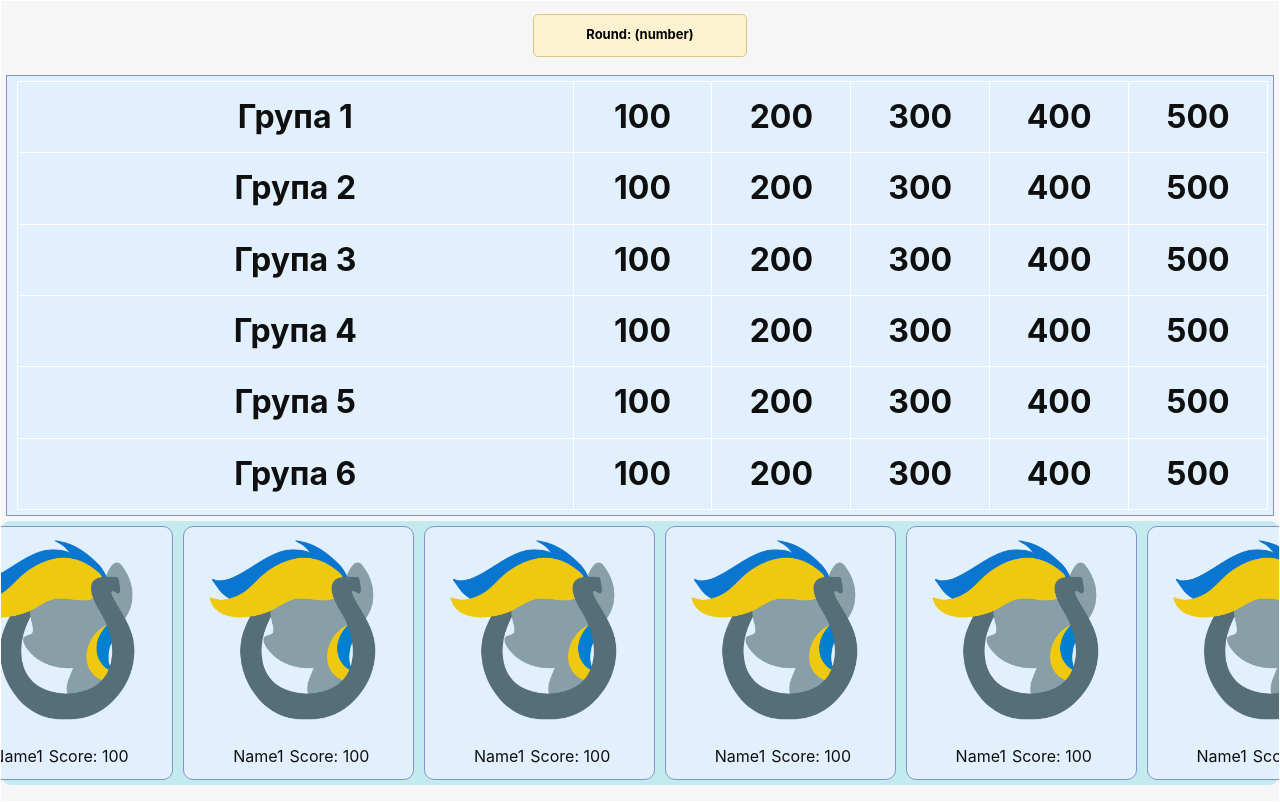
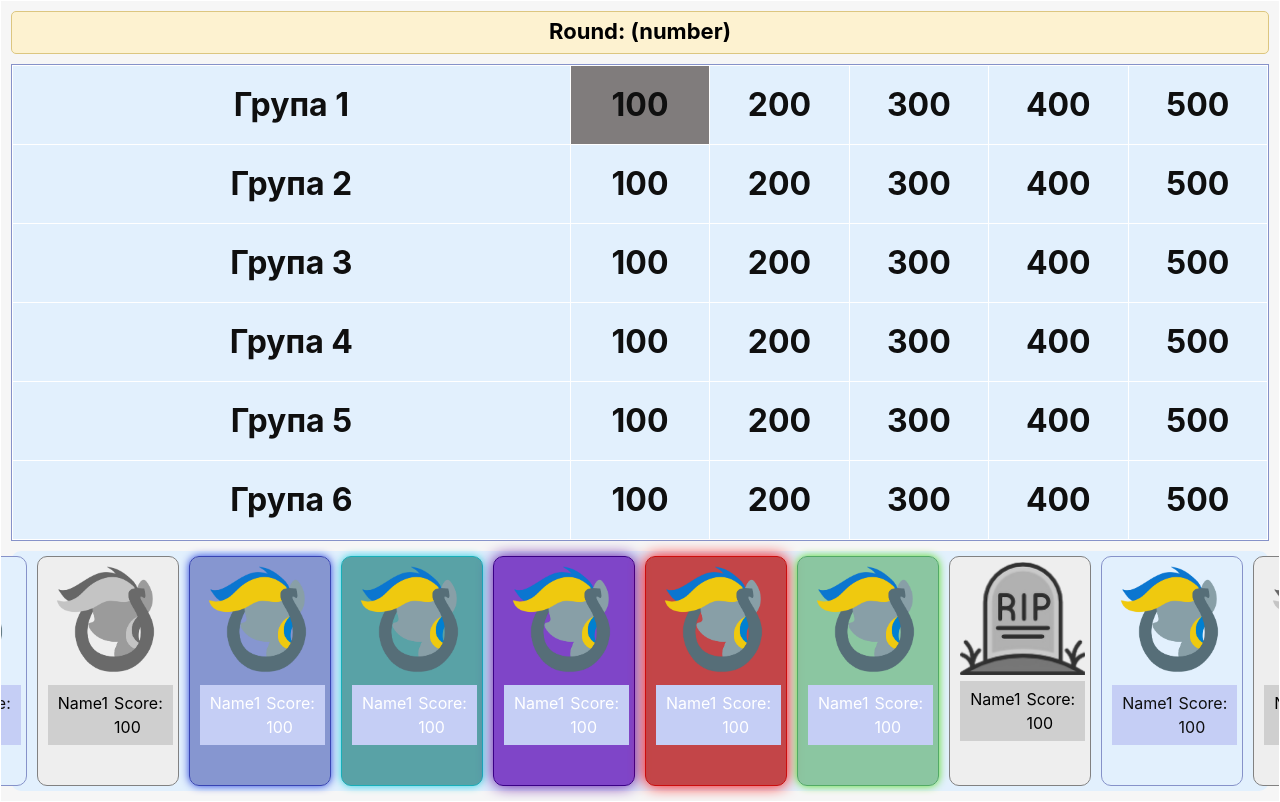
Before and after one commit to HalavicH/SVOJAK-HW-edition, a plain HTML site: page src/gameplay.html in a window 1280 px wide. Drawn offline with Linux system fonts and the light colour scheme.

Commit message:
front: Add user states

```diff
--- a/src/gameplay.html
+++ b/src/gameplay.html
@@ -20,7 +20,7 @@
                 <tbody>
                     <tr>
                         <td class="round-td-theme">Група 1</td>
-                        <td class="round-td-price">100</td>
+                        <td class="round-td-price used">100</td>
                         <td class="round-td-price">200</td>
                         <td class="round-td-price">300</td>
                         <td class="round-td-price">400</td>
@@ -83,75 +83,97 @@
                 </li>
             </ul>
         </div>
-        <div>
-            <ul id="player-list">
-                <li class="player-badge">
-                    <div class="items-block player-profile">
-                        <div>
-                            <img src="/assets/default-icon.png" alt="шото там" class="player-icon" >
+        <div id="player-list">
+            <div class="player-badge">
+                <div class="player-icon">
+                    <img src="/assets/default-icon.png" alt="шото там">
                 </div>
                 <div class="player-details">
                     <p class="player-details-name">Name1</p>
                     <p class="player-details-score">Score: 100</p>
                 </div>
             </div>
-                </li>
-                <li class="player-badge">
-                    <div class="items-block player-profile">
-                        <div>
-                            <img src="/assets/default-icon.png" alt="шото там" class="player-icon" >
+            <div class="player-badge inactive">
+                <div class="player-icon">
+                    <img src="/assets/default-icon.png" alt="шото там">
                 </div>
                 <div class="player-details">
                     <p class="player-details-name">Name1</p>
                     <p class="player-details-score">Score: 100</p>
                 </div>
             </div>
-                </li>
-                <li class="player-badge">
-                    <div class="items-block player-profile">
-                        <div>
-                            <img src="/assets/default-icon.png" alt="шото там" class="player-icon" >
+            <div class="player-badge first-response">
+                <div class="player-icon">
+                    <img src="/assets/default-icon.png" alt="шото там">
                 </div>
                 <div class="player-details">
                     <p class="player-details-name">Name1</p>
                     <p class="player-details-score">Score: 100</p>
                 </div>
             </div>
-                </li>
-                <li class="player-badge">
-                    <div class="items-block player-profile">
-                        <div>
-                            <img src="/assets/default-icon.png" alt="шото там" class="player-icon" >
+            <div class="player-badge topic-selection">
+                <div class="player-icon">
+                    <img src="/assets/default-icon.png" alt="шото там">
                 </div>
                 <div class="player-details">
                     <p class="player-details-name">Name1</p>
                     <p class="player-details-score">Score: 100</p>
                 </div>
             </div>
-                </li>
-                <li class="player-badge">
-                    <div class="items-block player-profile">
+            <div class="player-badge target-player">
                 <div>
-                            <img src="/assets/default-icon.png" alt="шото там" class="player-icon" >
+                    <img src="/assets/default-icon.png" alt="шото там">
+                </div class="player-icon">
+                <div class="player-details">
+                    <p class="player-details-name">Name1</p>
+                    <p class="player-details-score">Score: 100</p>
+                </div>
+            </div>
+            <div class="player-badge wrong-answer">
+                <div class="player-icon">
+                    <img src="/assets/default-icon.png" alt="шото там">
                 </div>
                 <div class="player-details">
                     <p class="player-details-name">Name1</p>
                     <p class="player-details-score">Score: 100</p>
                 </div>
             </div>
-                </li>
-                <li class="player-badge">
-                    <div class="items-block player-profile">
-                        <div>
-                            <img src="/assets/default-icon.png" alt="шото там" class="player-icon" >
+            <div class="player-badge correct-answer">
+                <div class="player-icon">
+                    <img src="/assets/default-icon.png" alt="шото там">
                 </div>
                 <div class="player-details">
                     <p class="player-details-name">Name1</p>
                     <p class="player-details-score">Score: 100</p>
                 </div>
             </div>
-                </li>
-            </ul>
+            <div class="player-badge game-over">
+                <div class="player-icon">
+                    <img src="/assets/game-over-picture.png" alt="шото там">
+                </div>
+                <div class="player-details">
+                    <p class="player-details-name">Name1</p>
+                    <p class="player-details-score">Score: 100</p>
+                </div>
+            </div>
+            <div class="player-badge">
+                <div class="player-icon">
+                    <img src="/assets/default-icon.png" alt="шото там">
+                </div>
+                <div class="player-details">
+                    <p class="player-details-name">Name1</p>
+                    <p class="player-details-score">Score: 100</p>
+                </div>
+            </div>
+            <div class="player-badge game-over">
+                <div class="player-icon">
+                    <img src="/assets/default-icon.png" alt="шото там">
+                </div>
+                <div class="player-details">
+                    <p class="player-details-name">Name1</p>
+                    <p class="player-details-score">Score: 100</p>
+                </div>
+            </div>
         </div>
     </div>
 </body>
--- a/src/styles/gameplay.css
+++ b/src/styles/gameplay.css
@@ -1,12 +1,13 @@
 @import "general.css";
 
-html, body {
+html,
+body {
     height: 100%;
     margin: 0;
     padding: 0;
     color: var(--text-color);
     background-color: var(--background-color);
-  }
+}
 
 .container {
     height: 100vh;
@@ -23,47 +24,118 @@ html, body {
 }
 
 #round-label {
-    margin-left: auto;
-    margin-right: auto;
-    font-size: 13px;
+    margin: 10px;
+    margin-bottom: 0;
+    font-size: 22px;
     border: solid 1px #DCC680;
     border-radius: 5px;
-    width: 212px;
     height: 27px;
     background-color: #FDF2D0;
     color: black;
     font-weight: bold;
     padding: 7px 0px 7px 0px;
     text-align: center;
+
 }
 
 
 #player-list {
     display: flex;
-    flex-direction: row;
+    flex-wrap: nowrap;
     justify-content: center;
     border-radius: 10px;
-    background-color: var(--modal-table-background-color);
+    background-color: var(--items-block-color);
     margin-top: auto;
+    height: 30vh;
+    margin: 10px;
+    margin-top: 0;
 }
 
 .player-badge {
+    display: flex;
+    flex-direction: column;
     box-sizing: border-box;
+
+    background-color: var(--items-block-color);
+    border: 1px solid var(--items-block-border-color);
     border-radius: 10px;
+    padding: 5px 5px 5px 10px;
+    margin: 5px;
+    max-width: 15%;
 }
 
+/* Statuses */
+.player-badge.inactive {
+    color: #000000;
+    filter: grayscale(100%);
+    border: 1px solid #818181;
+}
+
+.player-badge.game-over {
+    color: #000000;
+    filter: grayscale(100%);
+    border: 1px solid #818181;
+}
+
+.player-badge.first-response {
+    color: #ffffff;
+    background: rgba(45, 62, 163, 0.5);
+    border: 1px solid #3844b3;
+    box-shadow: 0 0 0.5em #243fdb;
+    transition: box-shadow 0.5s;
+}
+
+.player-badge.topic-selection {
+    color: #ffffff;
+    background: rgba(56, 143, 146, 0.8);
+    border: 1px solid #18afb9;
+    box-shadow: 0 0 0.5em #2dd1dd;
+    transition: box-shadow 0.5s;
+}
+
+.player-badge.target-player {
+    color: #ffffff;
+    background: rgba(108, 36, 190, 0.836);
+    border: 1px solid #3a0086;
+    box-shadow: 0 0 0.9em #59049e;
+    transition: box-shadow 0.5s;
+}
+
+.player-badge.wrong-answer {
+    color: #ffffff;
+    background: rgba(190, 36, 36, 0.836);
+    border: 1px solid #cc0d0d;
+    box-shadow: 0 0 0.9em #ff0000;
+    transition: box-shadow 0.5s;
+}
+
+.player-badge.correct-answer {
+    color: #ffffff;
+    background: rgba(82, 170, 101, 0.6);
+    border: 1px solid #52aa65;
+    box-shadow: 0 0 0.5em #58db24;
+    transition: box-shadow 0.5s;
+}
+
+
 .player-icon {
-    max-width: 250px;
-    max-height: 200px;
+    box-sizing: border-box;
+    max-width: 100%;
+    max-height: 100%;
+    width: auto;
+    height: auto;
+    object-fit: contain;
+    align-self: center;
 }
 
 .player-details {
     display: flex;
     flex-direction: row;
+    position: relative;
+    align-self: center;
     margin-left: auto;
     margin-right: auto;
-    background-color: var(--modal-labels-color);
-    border-radius: inherit;
+    background-color: var(--modal-table-labels-color);
     padding: 3px 7px 3px 7px;
 }
 
@@ -77,6 +149,7 @@ html, body {
     margin: 0;
 }
 
+/* Table */
 #round-data {
     border-collapse: collapse;
     border: 1px solid white;
@@ -92,6 +165,11 @@ html, body {
     flex: 1;
 }
 
+.items-block {
+    margin: 10px;
+    padding: 0;
+}
+
 .round-td-theme {
     width: 40%;
     font-weight: bold;
@@ -105,3 +183,7 @@ html, body {
     font-weight: bold;
     font-size: xx-large;
 }
+
+.round-td-price.used {
+    background-color: #807c7c;
+}
--- a/src/styles/general.css
+++ b/src/styles/general.css
@@ -114,6 +114,12 @@ li {
     list-style-type: none;
 }
 
+img {
+    max-width: 100%;
+    max-height: 100%;
+    width: auto;
+    height: auto;
+}
 
 .items-block {
     background-color: var(--items-block-color);
```
Also changed, not shown: src/assets/game-over-picture.png (added). Lines whose indentation alone changed are shown as unchanged.
